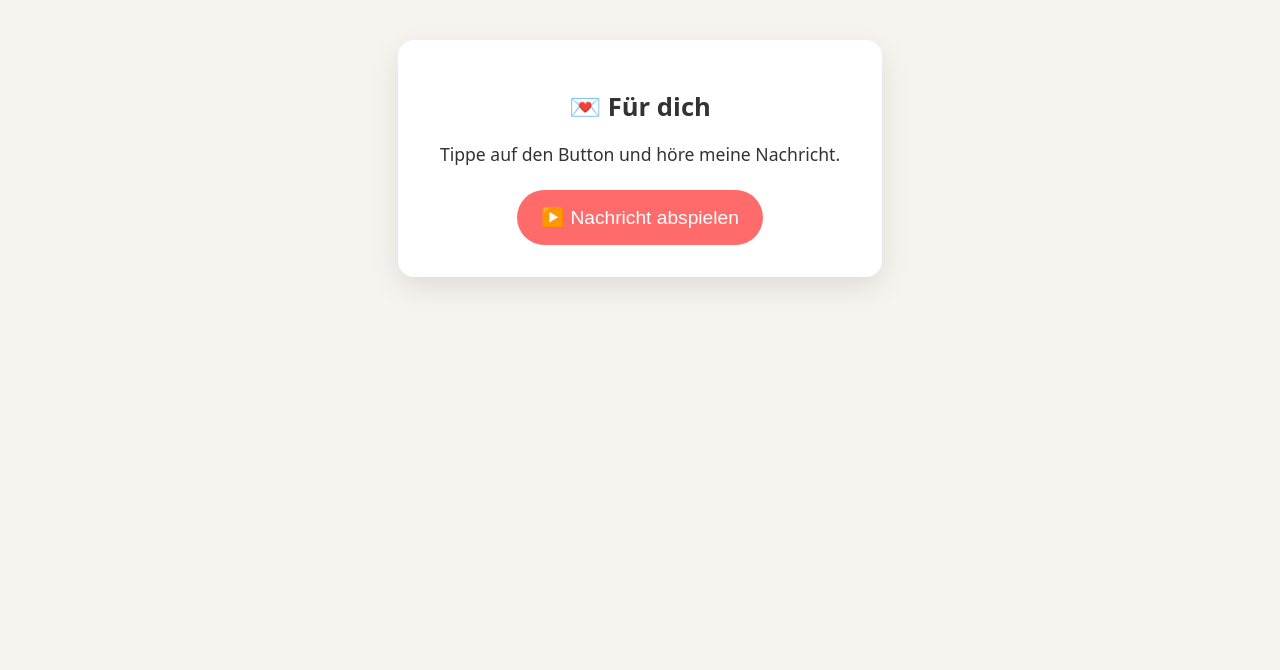
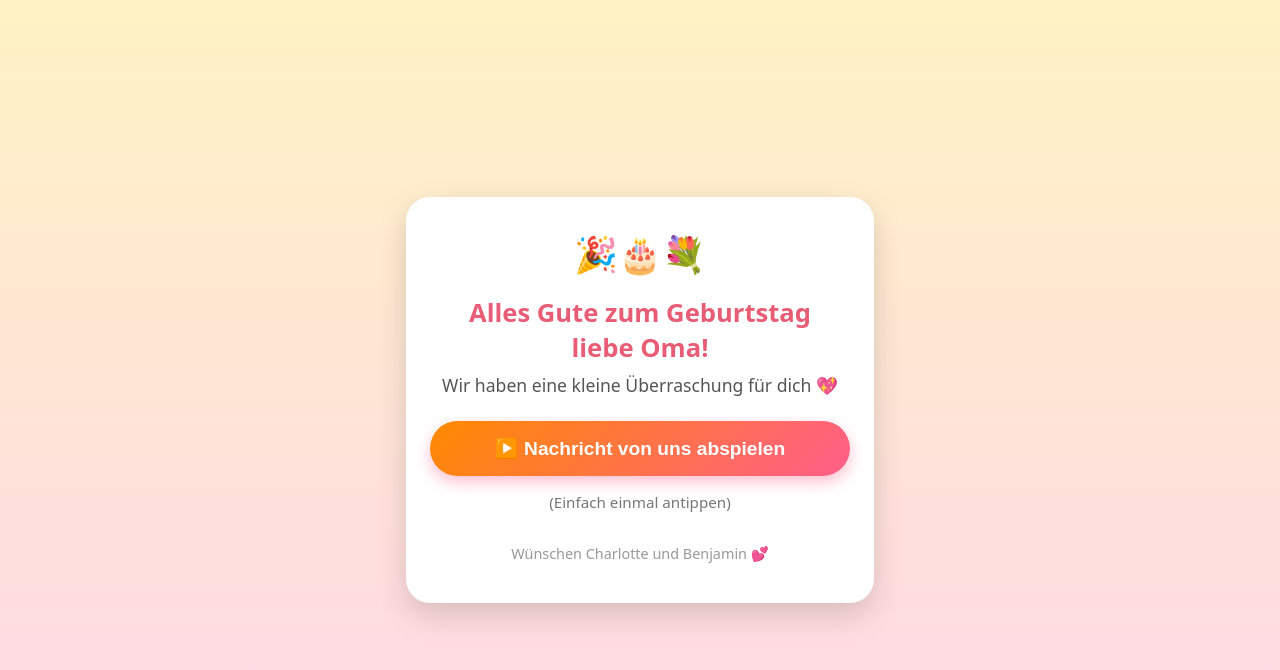
Before and after one commit to royc84/grusskarte, a plain HTML site: page index.html in a window 1280 px wide. Drawn offline with Linux system fonts and the light colour scheme.

Commit message:
Update index.html

```diff
--- a/index.html
+++ b/index.html
@@ -2,49 +2,78 @@
 <html lang="de">
 <head>
   <meta charset="UTF-8">
-  <title>Eine Nachricht für dich 💌</title>
+  <title>Alles Gute zum Geburtstag liebe Oma!</title>
   <meta name="viewport" content="width=device-width, initial-scale=1.0">
 
   <style>
     body {
-      font-family: system-ui, -apple-system, BlinkMacSystemFont, sans-serif;
-      background: #f7f3ef;
-      color: #333;
-      text-align: center;
-      padding: 2rem;
+      margin: 0;
+      padding: 0;
+      font-family: system-ui, -apple-system, BlinkMacSystemFont, "Segoe UI", sans-serif;
+      background: linear-gradient(180deg, #fff3c4, #ffd6e8);
+      min-height: 100vh;
+      display: flex;
+      align-items: center;
+      justify-content: center;
     }
 
     .card {
+      width: 100%;
       max-width: 420px;
-      margin: auto;
       background: white;
-      border-radius: 16px;
-      padding: 2rem;
-      box-shadow: 0 10px 30px rgba(0,0,0,0.1);
+      border-radius: 24px;
+      margin: 1rem;
+      padding: 2rem 1.5rem 2.5rem;
+      text-align: center;
+      box-shadow: 0 12px 30px rgba(0, 0, 0, 0.15);
     }
 
     h1 {
       font-size: 1.6rem;
+      color: #e85d75;
+      margin-bottom: 0.5rem;
+    }
+
+    .subtitle {
+      font-size: 1.1rem;
+      color: #555;
+      margin-bottom: 1.5rem;
+    }
+
+    .emoji {
+      font-size: 2.2rem;
       margin-bottom: 1rem;
     }
 
-    p {
-      font-size: 1.1rem;
-      margin-bottom: 1.5rem;
+    button {
+      width: 100%;
+      font-size: 1.2rem;
+      padding: 1rem;
+      border-radius: 999px;
+      border: none;
+      background: linear-gradient(135deg, #ff8a00, #ff5e8a);
+      color: white;
+      font-weight: 600;
+      cursor: pointer;
+      box-shadow: 0 6px 15px rgba(255, 94, 138, 0.4);
+      transition: transform 0.1s ease, box-shadow 0.1s ease;
     }
 
-    button {
-      font-size: 1.2rem;
-      padding: 1rem 1.5rem;
-      border-radius: 999px;
-      border: none;
-      background: #ff6b6b;
-      color: white;
-      cursor: pointer;
+    button:active {
+      transform: scale(0.97);
+      box-shadow: 0 4px 10px rgba(255, 94, 138, 0.3);
     }
 
-    button:hover {
-      background: #ff5252;
+    .hint {
+      margin-top: 1rem;
+      font-size: 0.95rem;
+      color: #777;
+    }
+
+    footer {
+      margin-top: 2rem;
+      font-size: 0.9rem;
+      color: #999;
     }
 
     audio {
@@ -55,14 +84,27 @@
 
 <body>
   <div class="card">
-    <h1>💌 Für dich</h1>
-    <p>Tippe auf den Button und höre meine Nachricht.</p>
+    <div class="emoji">🎉🎂💐</div>
 
-    <button onclick="playAudio()">▶️ Nachricht abspielen</button>
+    <h1>Alles Gute zum Geburtstag<br>liebe Oma!</h1>
+
+    <div class="subtitle">
+      Wir haben eine kleine Überraschung für dich 💖
+    </div>
+
+    <button onclick="playAudio()">▶️ Nachricht von uns abspielen</button>
+
+    <div class="hint">
+      (Einfach einmal antippen)
+    </div>
+
+    <footer>
+      Wünschen Charlotte und Benjamin 💕
+    </footer>
 
     <audio id="audio" preload="auto">
       <source src="audio.m4a" type="audio/mp4">
-      Dein Browser unterstützt keine Audio-Wiedergabe.
+      Dein Browser unterstützt leider keine Audio-Wiedergabe.
     </audio>
   </div>
 
```
